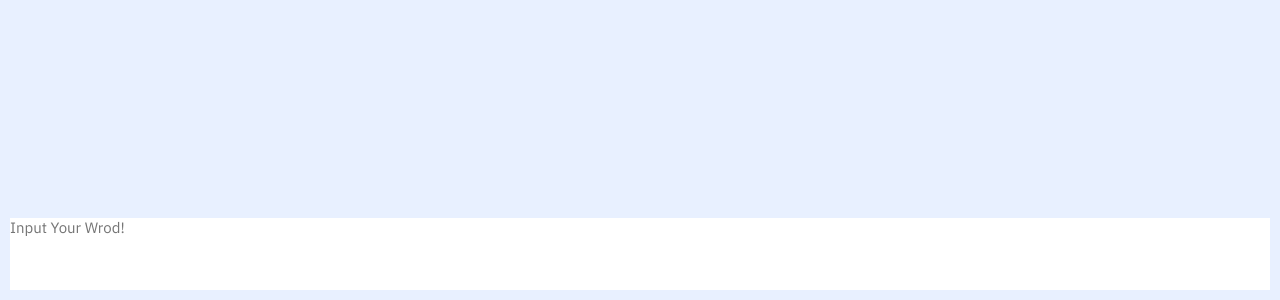
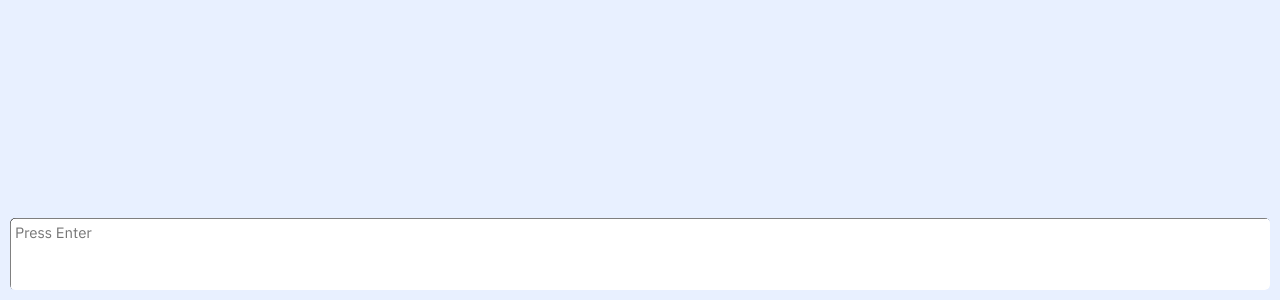
Before and after one commit to LeeeoZhang/Chat-Room, a React app: page / in a window 1280 px wide. Shown: the part 500-800 px from the top of the page. Built offline with nearby package versions, Linux system fonts and the light colour scheme.

Commit message:
add InputBox

```diff
--- a/src/Component/InputBox.css
+++ b/src/Component/InputBox.css
@@ -9,8 +9,8 @@
 .input-box-wrap > .input-box {
     width: 100%;
     height: 100%;
+    overflow: hidden;
     border-radius: 5px;
-    background: orange;
     position: relative;
 }
 
@@ -22,4 +22,8 @@
     border: none;
     outline: none;
     resize: none;
+    box-sizing: border-box;
+    box-shadow: inset 0.5px 0.5px 0.5px;
+    border-radius: 5px;
+    padding:5px;
 }
--- a/src/Component/InputBox.js
+++ b/src/Component/InputBox.js
@@ -2,14 +2,17 @@ import React from 'react'
 import './InputBox.css'
 
 
-function InputBox (){
-    return (
-        <div className="input-box-wrap">
-            <div className="input-box">
-                <textarea name="chat-input" id="input" placeholder="Input Your Wrod!"/>
+class InputBox extends React.Component {
+    render () {
+        return (
+            <div className="input-box-wrap">
+                <div className="input-box">
+                    <textarea name="chat-input" id="input" placeholder="Press Enter"/>
+                </div>
             </div>
-        </div>
-    )
+        )
+    }
 }
 
+
 export default InputBox
```
